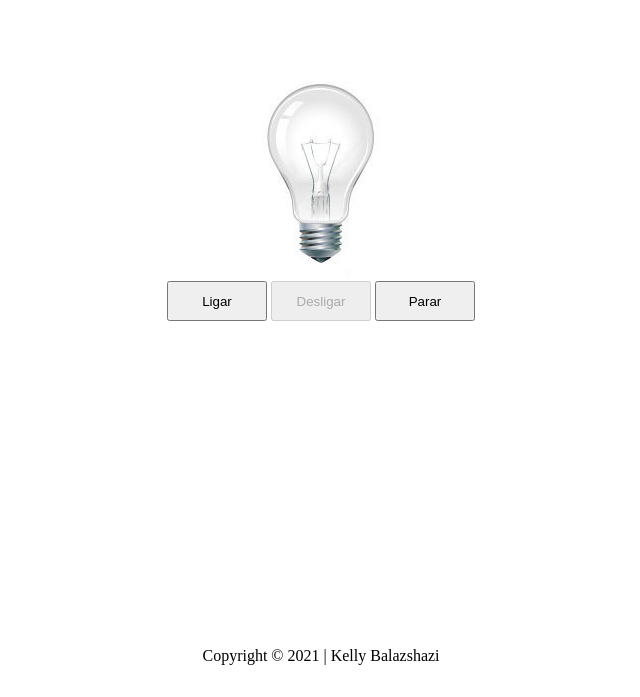
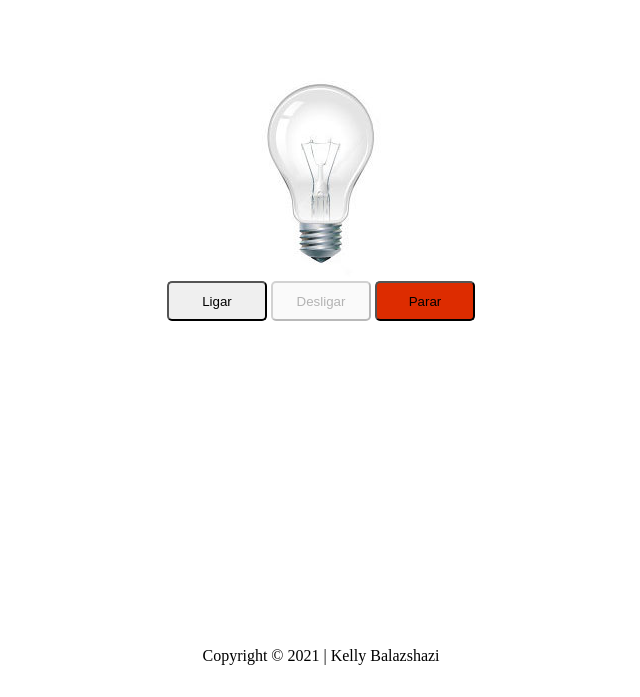
Before and after one commit to balakelly459/lampada-ds2m-b, a plain HTML site: page index.html in a window 1280 px wide. Both pictures are taken after a click on the button "Piscar". Shown: the part 103-800 px from the top of the page, without its empty margins (319-959 px from the left). Drawn offline with Linux system fonts and the light colour scheme.

Commit message:
Fixed #1

```diff
--- a/lampada.js
+++ b/lampada.js
@@ -56,9 +56,11 @@ function piscar(){
     if (piscar.textContent == "Piscar"){
         idInterval = setInterval(trocarImagem, 1000)
         piscar.textContent = "Parar"
+        document.getElementById("piscar").style.background="#dd2c00"
     }else{
         clearInterval(idInterval)
         piscar.textContent = "Piscar"
+        document.getElementById("piscar").style.background="#43a047"
     }
 }
 
--- a/style.css
+++ b/style.css
@@ -32,6 +32,7 @@ button{
     width: 100px;
     height: 40px;
     cursor: pointer;
+    border-radius: 5px;
 }
 
 footer{
@@ -39,3 +40,6 @@ footer{
     justify-content: center;
     align-items: flex-start;
 }
+#piscar{
+    background-color:#43a047;
+}
```
